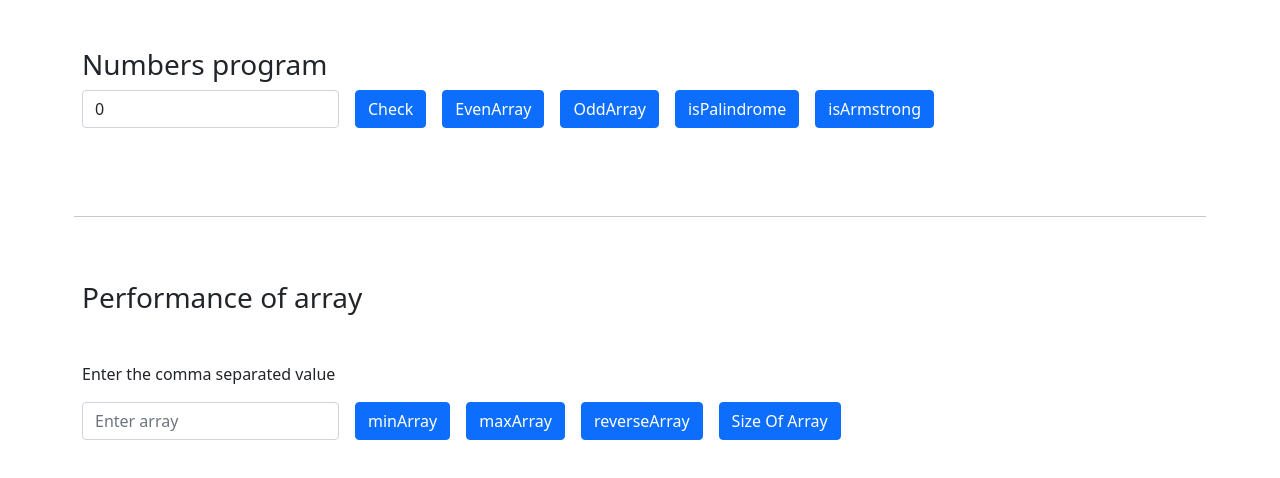
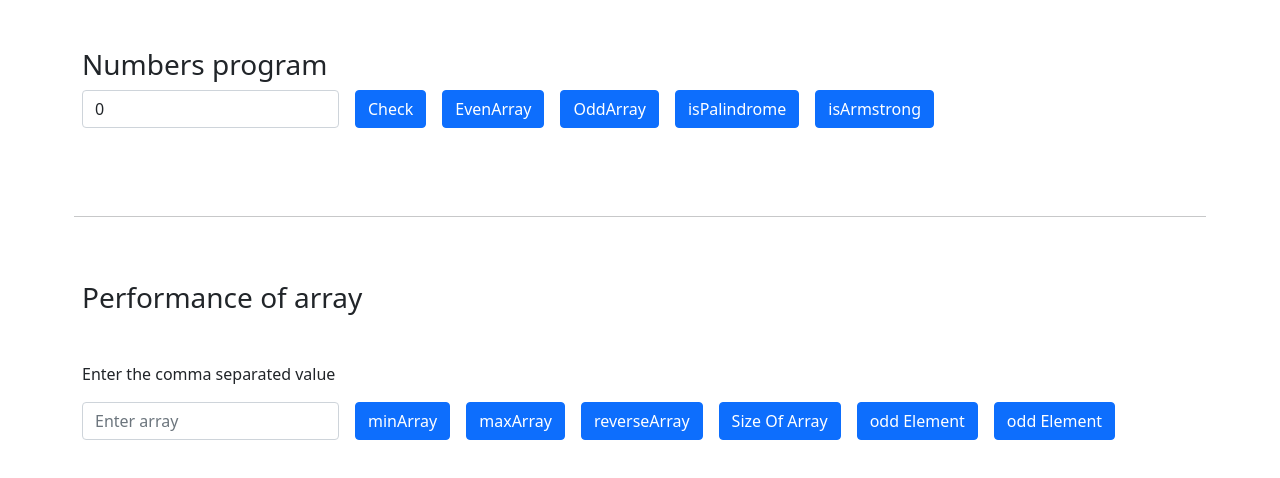
Before and after one commit to Chetana-Bhanarkar/Bootcoding-AngularJS, an Angular app in the folder even-odd-app/: page / in a window 1280 px wide. Shown: the top 478 px of the page. Built offline with nearby package versions, Linux system fonts and the light colour scheme.

Commit message:
Basic logics on array in Angular

```diff
--- a/even-odd-app/src/app/pages/array/array.component.html
+++ b/even-odd-app/src/app/pages/array/array.component.html
@@ -19,5 +19,11 @@
     <div class="col-auto">
       <button type="submit" (click)="sizeOfArray()" class="btn btn-primary mb-3">Size Of Array</button>
     </div>
+    <div class="col-auto">
+      <button type="submit" (click)="oddArrayElement()" class="btn btn-primary mb-3">odd Element</button>
+    </div>
+    <div class="col-auto">
+      <button type="submit" (click)="evenArrayElement()" class="btn btn-primary mb-3">odd Element</button>
+    </div>
   </form>
 </div>
--- a/even-odd-app/src/app/pages/array/array.component.ts
+++ b/even-odd-app/src/app/pages/array/array.component.ts
@@ -50,4 +50,16 @@ export class ArrayComponent {
     let size = nums.length;
     this.result = "The length of above array is " + size
   }
+
+  oddArrayElement(){
+    let array = []
+    let nums = this.elements.split(',').map(Number);
+    for(let i=0;i<nums.length;i++){
+      if(nums[i]%2 != 0){
+        array.push(nums[i]);
+      }
+    }
+    this.result = " "+ array;
+  }
+
 }
```
